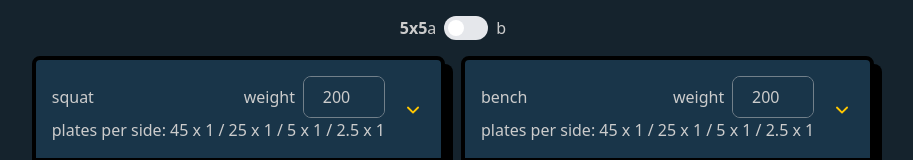
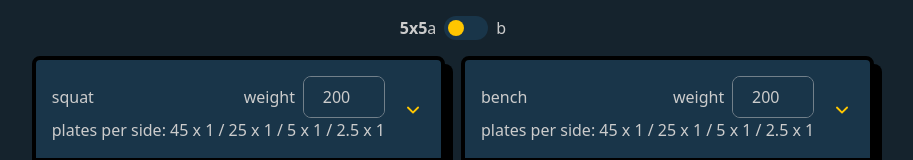
Before and after one commit to b4conjuice/5x5, a Next.js app: page /a in a window 1280 px wide. Shown: the top 160 px of the page, without its empty margins (187-1100 px from the left). Built offline with nearby package versions, Linux system fonts and the light colour scheme.

Commit message:
fix workout toggle styles

```diff
--- a/src/components/workout.tsx
+++ b/src/components/workout.tsx
@@ -21,7 +21,7 @@ export default function Workout({
         <div className='flex gap-2'>
           <span>a</span>
           <Switch
-            checked={workout === 'a'}
+            checked={workout === 'b'}
             onChange={() => {
               if (workout === 'a') {
                 router.push('/b')
@@ -29,9 +29,9 @@ export default function Workout({
                 router.push('/a')
               }
             }}
-            className='className="group data-[checked]:bg-blue-600" inline-flex h-6 w-11 items-center rounded-full bg-gray-200 transition'
+            className='group inline-flex h-6 w-11 items-center rounded-full bg-cb-blue transition'
           >
-            <span className='size-4 translate-x-1 rounded-full bg-white transition group-data-[checked]:translate-x-6' />
+            <span className='size-4 translate-x-1 rounded-full bg-cb-yellow transition group-data-[checked]:translate-x-6' />
           </Switch>
           <span>b</span>
         </div>
```
